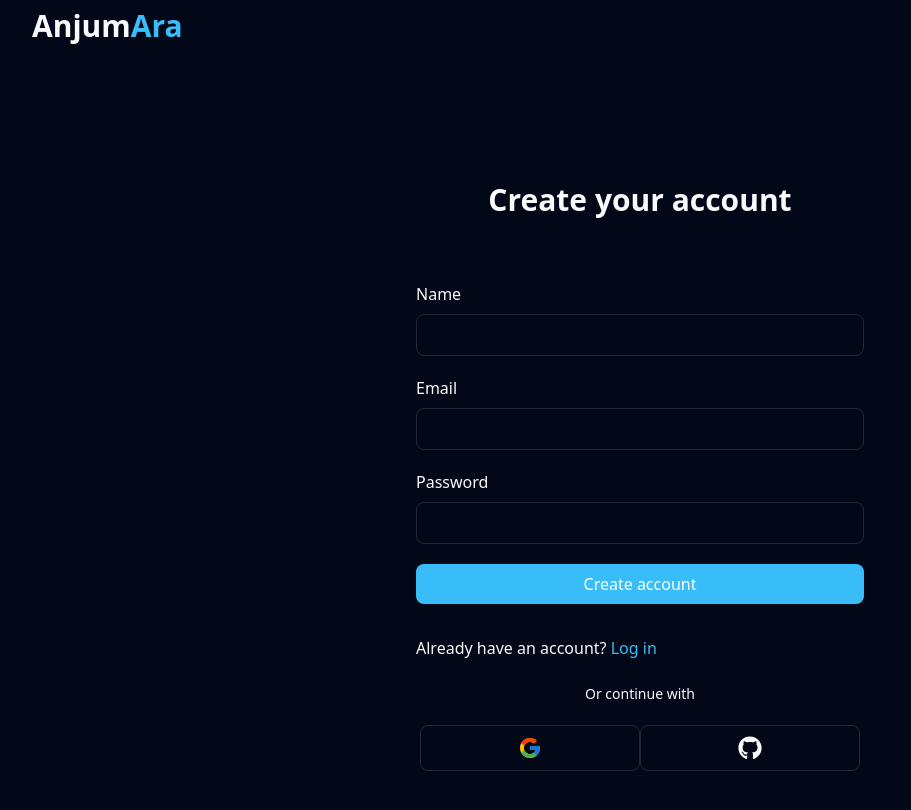
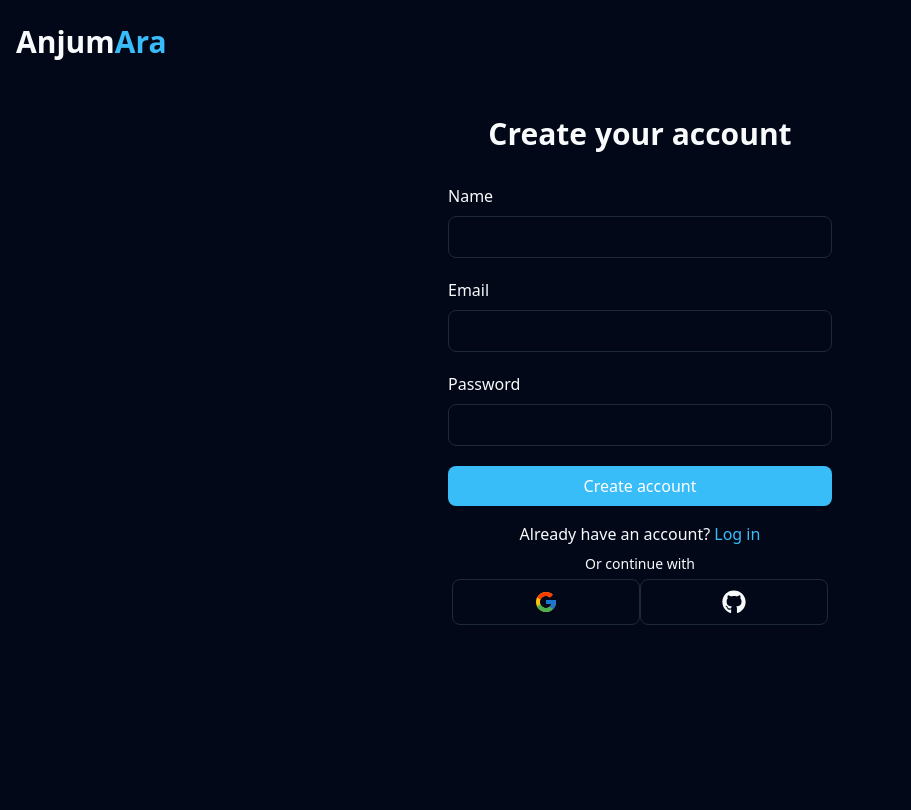
Before and after one commit to mddanish867/anjumara-saas-application, a React (Vite) app: page /signup in a window 1280 px wide. Shown: the top 810 px of the page, without its empty margins (0-911 px from the left). Built offline with nearby package versions, Linux system fonts and the light colour scheme.

Commit message:
modified the these components

```diff
--- a/src/Pages/MachinesCodes/Auth/ForgotPassword.tsx
+++ b/src/Pages/MachinesCodes/Auth/ForgotPassword.tsx
@@ -12,7 +12,7 @@ function ForgotPassword() {
       >
         Anjum<span className="text-start text-[#38bdf8]">Ara</span>
       </h1>
-      <main className="w-full flex flex-col items-center justify-center px-4 lg:mt-24">
+      <main className="w-full flex flex-col items-center justify-center px-4 mt-24">
         <div className="max-w-sm w-full space-y-4">
           <div className="pb-4 text-center">
             <p className="text-lg font-semibold mt-4">Reset your password</p>
--- a/src/Pages/MachinesCodes/SignUp.tsx
+++ b/src/Pages/MachinesCodes/SignUp.tsx
@@ -2,25 +2,26 @@ import { Link } from "react-router-dom";
 import { useNavigate } from "react-router-dom";
 import { FcGoogle } from "react-icons/fc";
 import { FaGithub } from "react-icons/fa";
-function SignUp() {
+
+export default function SignUp() {
   const navigate = useNavigate();
 
   const handleClick = () => {
     navigate("/");
   };
+
   return (
-    <div className="container bg-transparent lg:mt-2 mb-4">
+    <div className="container bg-transparent px-4 py-6">
       <h1
-        className="text-3xl font-semibold cursor-pointer mt-2"
+        className="text-3xl font-semibold cursor-pointer mb-6"
         onClick={handleClick}
       >
         Anjum<span className="text-[#38bdf8]">Ara</span>
       </h1>
-      <main className="w-full flex lg:mt-8 mb-10 sm:-mt-24">
-        <div className="flex-1 flex items-center justify-center h-screen">
-          <div className="w-full max-w-md space-y-8 px-4 bg-transparent  sm:px-0">
-            <div className="pb-8 text-center">
-              <h3 className=" text-xl font-semibold sm:text-3xl">
+      <main className="w-full flex flex-col items-center justify-center px-4 mt-14">
+        <div className="max-w-sm w-full space-y-4">
+          <div className="pb-4 text-center">
+            <h3 className="text-xl font-semibold sm:text-3xl">
               Create your account
             </h3>
           </div>
@@ -54,8 +55,8 @@ function SignUp() {
               Create account
             </button>
           </form>
-            <div className="mt-5 space-y-2">
-              <p className="">
+
+          <p className="text-center mt-6">
             Already have an account?{" "}
             <Link
               to="/signin"
@@ -64,7 +65,7 @@ function SignUp() {
               Log in
             </Link>
           </p>
-            </div>
+
           <div className="relative">
             <span className="block w-full h-px bg-transparent"></span>
             <p className="inline-block w-fit text-sm bg-transparent px-2 absolute -top-2 inset-x-0 mx-auto">
@@ -81,10 +82,7 @@ function SignUp() {
             </button>
           </div>
         </div>
-        </div>
       </main>
     </div>
   );
 }
-
-export default SignUp;
--- a/src/Pages/MachinesCodes/Signin.tsx
+++ b/src/Pages/MachinesCodes/Signin.tsx
@@ -11,7 +11,7 @@ export default function Signin() {
       >
         Anjum<span className="text-start text-[#38bdf8]">Ara</span>
       </h1>
-      <main className="w-full flex flex-col items-center justify-center px-4 lg:mt-24">
+      <main className="w-full flex flex-col items-center justify-center px-4 mt-14">
       <div className="max-w-sm w-full space-y-4">
           <div className="pb-4 text-center">
             <h3 className="text-xl font-semibold sm:text-3xl">
```
Lines whose indentation alone changed are shown as unchanged.
